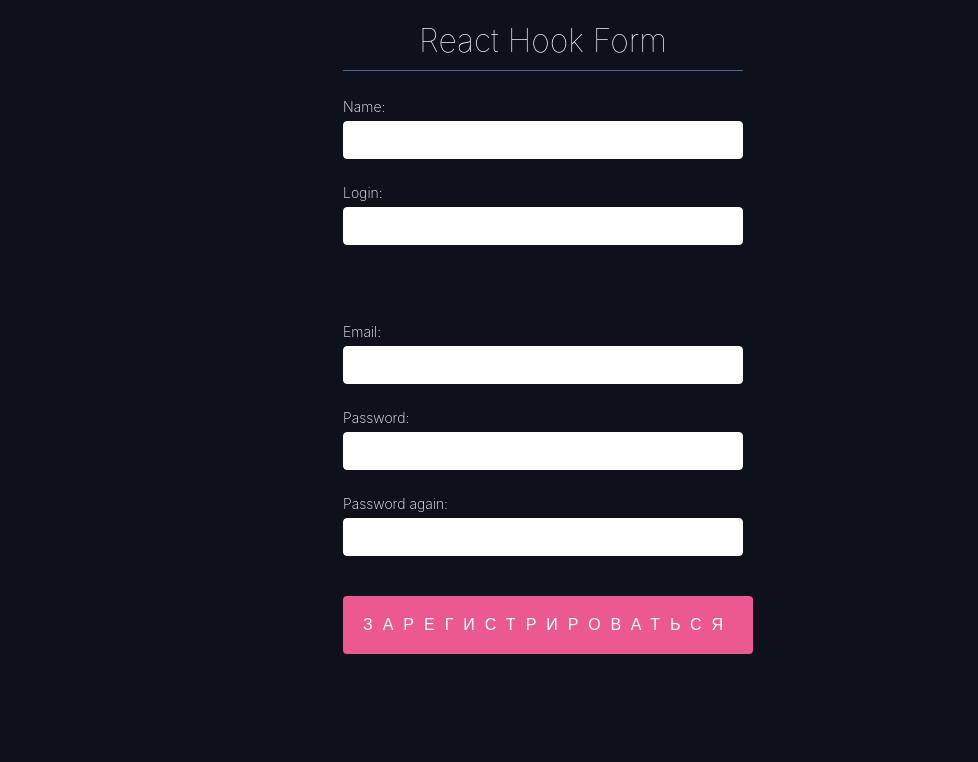
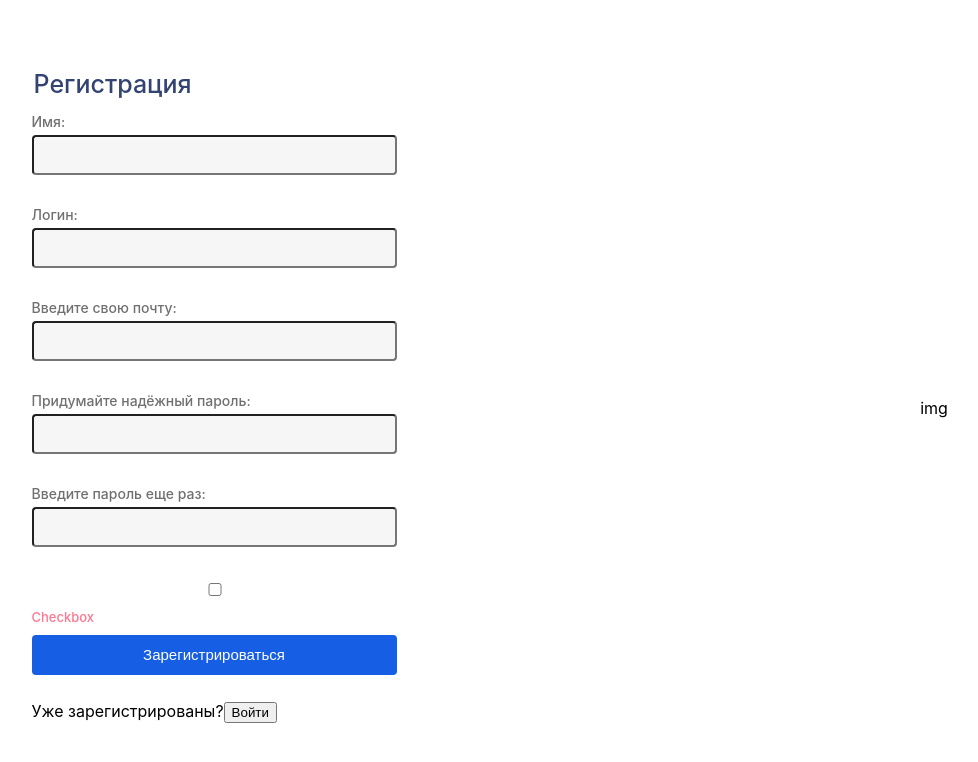
Before and after one commit to glebandrew/recipe-app, a React (Create React App) app: page /signup in a window 1280 px wide. Shown: the top 762 px of the page, without its empty margins (97-1075 px from the left). Built offline with nearby package versions, Linux system fonts and the light colour scheme.

Commit message:
refactoring signUp component

```diff
--- a/package.json
+++ b/package.json
@@ -10,6 +10,7 @@
     "@types/node": "^16.11.26",
     "@types/react": "^17.0.43",
     "@types/react-dom": "^17.0.14",
+    "@types/styled-components": "^5.1.25",
     "axios": "^0.26.1",
     "react": "^17.0.2",
     "react-dom": "^17.0.2",
@@ -17,6 +18,7 @@
     "react-paginate": "^8.1.3",
     "react-router-dom": "^6.3.0",
     "react-scripts": "5.0.0",
+    "styled-components": "^5.3.5",
     "typescript": "^4.6.3",
     "web-vitals": "^2.1.4"
   },
--- a/src/SignIn.tsx
+++ b/src/SignIn.tsx
@@ -38,35 +38,31 @@ useEffect(() => {
     redirect('/')
   }
 
+  const handleOnSingUp = () => {
+    redirect('/signup')
+  }
+
   return (
     <div className="form">
       <h1>React Hook Form</h1>
       <form onSubmit={handleSubmit(onSubmit)}>
-        {/* <label>
-          Name:
-          <input {...register("name")} />
-        </label> */}
         <label>
           Login:
           <input {...register("login", {
-            required: true
-          })} />
+              required: true
+            })}
+          />
         </label>
         <div style={{height: 40}}>{errors?.login && <p>Error</p>}</div>
-        {/* <label>
-          Email:
-          <input {...register("email")} />
-        </label> */}
         <label>
           Password:
-          <input {...register("password")} />
+          <input {...register("password", {
+              required: true
+            })}
+          />
         </label>
-        {/* <label>
-          Password again:
-          <input {...register("passwordAgain")} />
-        </label> */}
-        <input type={"submit"} />
-        {/* <button type={"submit"}>Войти</button> */}
+        <button type={"submit"}>Войти</button>
+        <button onClick={handleOnSingUp}>Sign Up</button>
       </form>
     </div>
   );
--- a/src/SignUp.tsx
+++ b/src/SignUp.tsx
@@ -2,7 +2,8 @@ import { useState, useEffect, SetStateAction } from "react";
 import { useForm } from "react-hook-form";
 import { useNavigate } from "react-router-dom";
 import axios from "axios";
-import "./styles.css";
+import styled from 'styled-components'
+
 
 export const SignUp = () => {
     const [dataPost, setDataPost] = useState({})
@@ -39,36 +40,151 @@ const onSubmit = (data: SetStateAction<{}>) => {
 		setSignUpStatus((signUpStatus) => !signUpStatus)
 		redirect('/')
 	}
+	const redirectSignIn = () => {
+		redirect('/signin')
+	}
 
 	return (
-    <div className="form">
-      <h1>React Hook Form</h1>
-      <form onSubmit={handleSubmit(onSubmit)}>
-        <label>
-          Name:
-          <input {...register("name")} />
-        </label>
-        <label>
-          Login:
-          <input {...register("login", {
+		<Container>
+			<Register>
+				<Form onSubmit={handleSubmit(onSubmit)}>
+					<Field>
+						<Legend>Регистрация</Legend>
+
+						<Label>
+							Имя:
+							<Input {...register("name", {
 									required: true
-          })} />
-        </label>
-        <div style={{height: 40}}>{errors?.login && <p>Error</p>}</div>
-        <label>
-          Email:
-          <input {...register("email")} />
-        </label>
-        <label>
-          Password:
-          <input {...register("password")} />
-        </label>
-        <label>
-          Password again:
-          <input {...register("passwordAgain")} />
-        </label>
-        <button type={"submit"}>Зарегистрироваться</button>
-      </form>
-    </div>
-  );
-};
+								})}
+							/>
+						</Label>
+						<ErrorBlock>{errors?.name && <Error>Введите имя</Error>}</ErrorBlock>
+
+						<Label>
+							Логин:
+							<Input {...register("login", {
+									required: true
+								})}
+							/>
+						</Label>
+						<ErrorBlock>{errors?.login && <Error>Введите логин</Error>}</ErrorBlock>
+
+						<Label>
+							Введите свою почту:
+							<Input {...register("email", {
+									required: true
+								})}
+							 />
+						</Label>
+						<ErrorBlock>{errors?.email && <Error>Введите свою почту</Error>}</ErrorBlock>
+
+						<Label>
+							Придумайте надёжный пароль:
+							<Input {...register("password", {
+									required: true
+								})}
+							/>
+						</Label>
+						<ErrorBlock>{errors?.password && <Error>Введите пароль</Error>}</ErrorBlock>
+
+						<Label>
+							Введите пароль еще раз:
+							<Input {...register("passwordAgain", {
+									required: true
+								})}
+							/>
+						</Label>
+						<ErrorBlock>{errors?.passwordAgain && <Error>Введите пароль</Error>}</ErrorBlock>
+
+						<input type={'checkbox'}/>
+						<ErrorBlock><Error>Checkbox</Error></ErrorBlock>
+
+						<ButtonSubmit type={"submit"}>Зарегистрироваться</ButtonSubmit>
+						<footer>
+							Уже зарегистрированы?
+							<button onClick={redirectSignIn}>Войти</button>
+						</footer>
+					</Field>
+
+				</Form>
+			</Register>
+			<ImgBlock>
+				<div>img</div>
+			</ImgBlock>
+		</Container>
+	)
+}
+
+const Container = styled.div`
+	height: 100vh;
+	width: 100vw;
+	display: grid;
+	grid-template-columns: 606px 834px;
+    background: #FFFFFF;
+    align-items: center;
+    justify-items: center;
+`
+const Register = styled.div`
+	box-sizing: border-box;
+    padding: 0px 220px;
+`
+const ImgBlock = styled.div`
+
+`
+const Field = styled.fieldset`
+	display: grid;
+	grid-template-rows: 80px 13px 80px 13px 80px 13px 80px 13px 80px 13px 40px 13px 65px 50px;
+	align-items: center;
+	border: none;
+`
+const Legend = styled.legend`
+	font-weight: 500;
+	font-size: 25px;
+    color: #344472;
+`
+const Form = styled.form``
+const Label = styled.label`
+    font-weight: 500;
+    font-size: 14px;
+    color: #707070;
+`
+const Error = styled.span`
+	font-weight: 500;
+	font-size: 13px;
+	color: #FF768E;
+`
+const ErrorBlock = styled.div``
+const Input = styled.input`
+	margin-top: 5px;
+	background: #F6F6F6;
+	border-radius: 4px;
+	width: 365px;
+	height: 40px;
+	box-sizing: border-box;
+    padding: 8px 12px;
+    font-weight: 500;
+    font-size: 14px;
+    color: #303030;
+`
+const ButtonSubmit = styled.button`
+	width: 365px;
+	height: 40px;
+	background: #165ee4;
+	border-radius: 4px;
+	font-weight: 500;
+	font-size: 15px;
+	line-height: 24px;
+	text-align: center;
+	color: #FFFFFF;
+	border: none;
+	:hover {
+		background: #FF5761;
+	}
+	:active {
+		background: #C60E2E;
+	}
+	:disabled {
+		background: #F6F6F6;
+		color: #D1D1D1;
+	}
+`
--- a/src/index.tsx
+++ b/src/index.tsx
@@ -2,7 +2,7 @@ import React from 'react';
 import ReactDOM from 'react-dom';
 import { BrowserRouter as Router } from 'react-router-dom';
 import {App} from './App';
-
+import "./styles.css";
 
 ReactDOM.render(
     <React.StrictMode>
--- a/src/styles.css
+++ b/src/styles.css
@@ -1,128 +1,5 @@
 body {
-  background: #0e101c;
   font-family: -apple-system, BlinkMacSystemFont, "Segoe UI", "Roboto", "Oxygen",
-    "Ubuntu", "Cantarell", "Fira Sans", "Droid Sans", "Helvetica Neue",
-    sans-serif;
+  "Ubuntu", "Cantarell", "Fira Sans", "Droid Sans", "Helvetica Neue",
+  sans-serif;
 }
-
-form {
-  max-width: 500px;
-  margin: 0 auto;
-}
-
-h1 {
-  font-weight: 100;
-  color: white;
-  text-align: center;
-  padding-bottom: 10px;
-  border-bottom: 1px solid rgb(79, 98, 148);
-}
-
-.form {
-  background: #0e101c;
-  max-width: 400px;
-  margin: 0 auto;
-}
-
-p {
-  color: #bf1650;
-}
-
-p::before {
-  display: inline;
-  content: "⚠ ";
-}
-
-input {
-  display: block;
-  box-sizing: border-box;
-  width: 100%;
-  border-radius: 4px;
-  border: 1px solid white;
-  padding: 10px 15px;
-  margin-bottom: 10px;
-  font-size: 14px;
-}
-
-label {
-  line-height: 2;
-  text-align: left;
-  display: block;
-  margin-bottom: 13px;
-  margin-top: 20px;
-  color: white;
-  font-size: 14px;
-  font-weight: 200;
-}
-
-button[type="submit"],
-input[type="submit"] {
-  background: #ec5990;
-  color: white;
-  text-transform: uppercase;
-  border: none;
-  margin-top: 40px;
-  padding: 20px;
-  font-size: 16px;
-  font-weight: 100;
-  letter-spacing: 10px;
-}
-
-button[type="submit"]:hover,
-input[type="submit"]:hover {
-  background: #bf1650;
-}
-
-button[type="submit"]:active,
-input[type="button"]:active,
-input[type="submit"]:active {
-  transition: 0.3s all;
-  transform: translateY(3px);
-  border: 1px solid transparent;
-  opacity: 0.8;
-}
-
-input:disabled {
-  opacity: 0.4;
-}
-
-input[type="button"]:hover {
-  transition: 0.3s all;
-}
-
-button[type="submit"],
-input[type="button"],
-input[type="submit"] {
-  -webkit-appearance: none;
-}
-
-.App {
-  max-width: 600px;
-  margin: 0 auto;
-}
-
-button[type="button"] {
-  display: block;
-  appearance: none;
-  background: #333;
-  color: white;
-  border: none;
-  text-transform: uppercase;
-  padding: 10px 20px;
-  border-radius: 4px;
-}
-
-hr {
-  margin-top: 30px;
-}
-
-button {
-  display: block;
-  appearance: none;
-  margin-top: 40px;
-  border: 1px solid #333;
-  margin-bottom: 20px;
-  text-transform: uppercase;
-  padding: 10px 20px;
-  border-radius: 4px;
-}
```
Also changed, not shown: 1 other file (tests, documents, lock files or other folders). Lines whose indentation alone changed are shown as unchanged.
